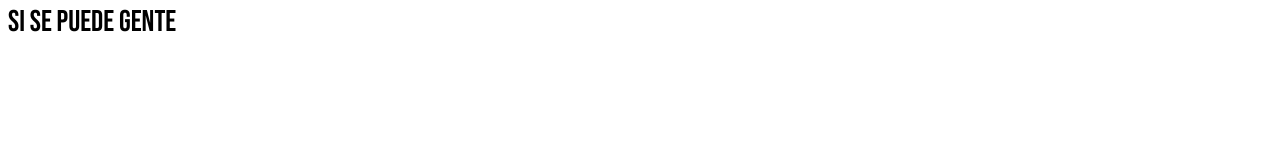
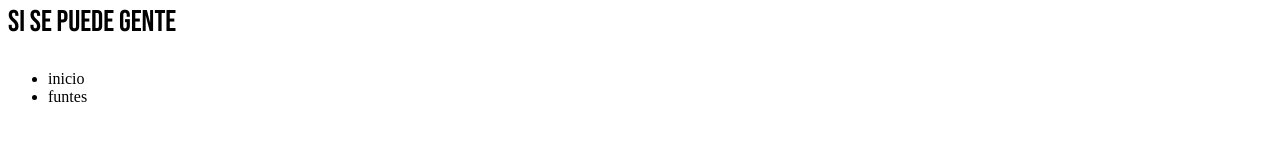
Before and after one commit to pac0sanch3/mi-sitio-web, a plain HTML site: page index.html in a window 1280 px wide. Shown: the part 455-596 px from the top of the page. Drawn offline with Linux system fonts and the light colour scheme; a web font is replaced by a local one.

Commit message:
añadiendo lista

```diff
--- a/index.html
+++ b/index.html
@@ -17,5 +17,9 @@
     <p class="font-verdana">este parrafo es de cinzel</p>
     <p class="font-cinzel">y esta es por ti</p>
     <p class="font-bebas">si se puede gente</p>
+    <ul>
+        <li>inicio</li>
+        <li>funtes</li>
+    </ul>
 </body>
 </html>
```
